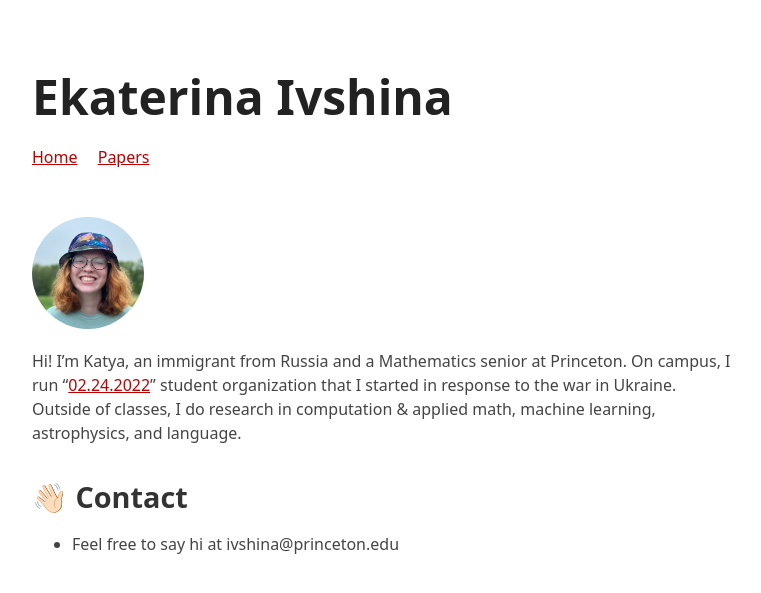
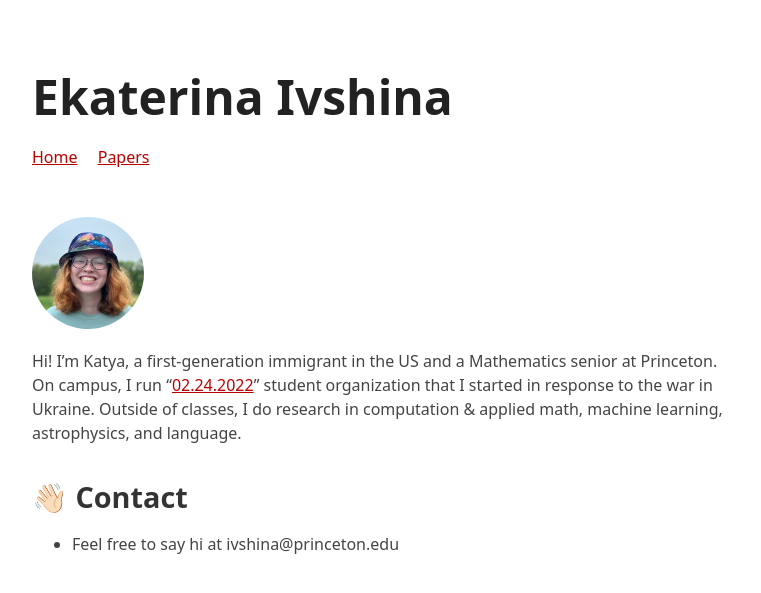
Before and after one commit to eivshina/point-theme, a Jekyll site: the page built from index.md, in a window 1280 px wide. Shown: the top 593 px of the page, without its empty margins (258-1019 px from the left). Built offline with Jekyll 4.4.1, drawn with Linux system fonts in a browser that asks for light colours.

Commit message:
Update index.md

```diff
--- a/index.md
+++ b/index.md
@@ -1,7 +1,7 @@
 ---
 ---
 
-Hi! I'm Katya, an immigrant from Russia and a Mathematics senior at Princeton. On campus, I run "[02.24.2022](http://students4ukraine.com)" student organization that I started in response to the war in Ukraine. Outside of classes, I do research in computation & applied math, machine learning, astrophysics, and language.
+Hi! I'm Katya, a first-generation immigrant in the US and a Mathematics senior at Princeton. On campus, I run "[02.24.2022](http://students4ukraine.com)" student organization that I started in response to the war in Ukraine. Outside of classes, I do research in computation & applied math, machine learning, astrophysics, and language.
 
 ## 👋🏻 Contact
 
```
